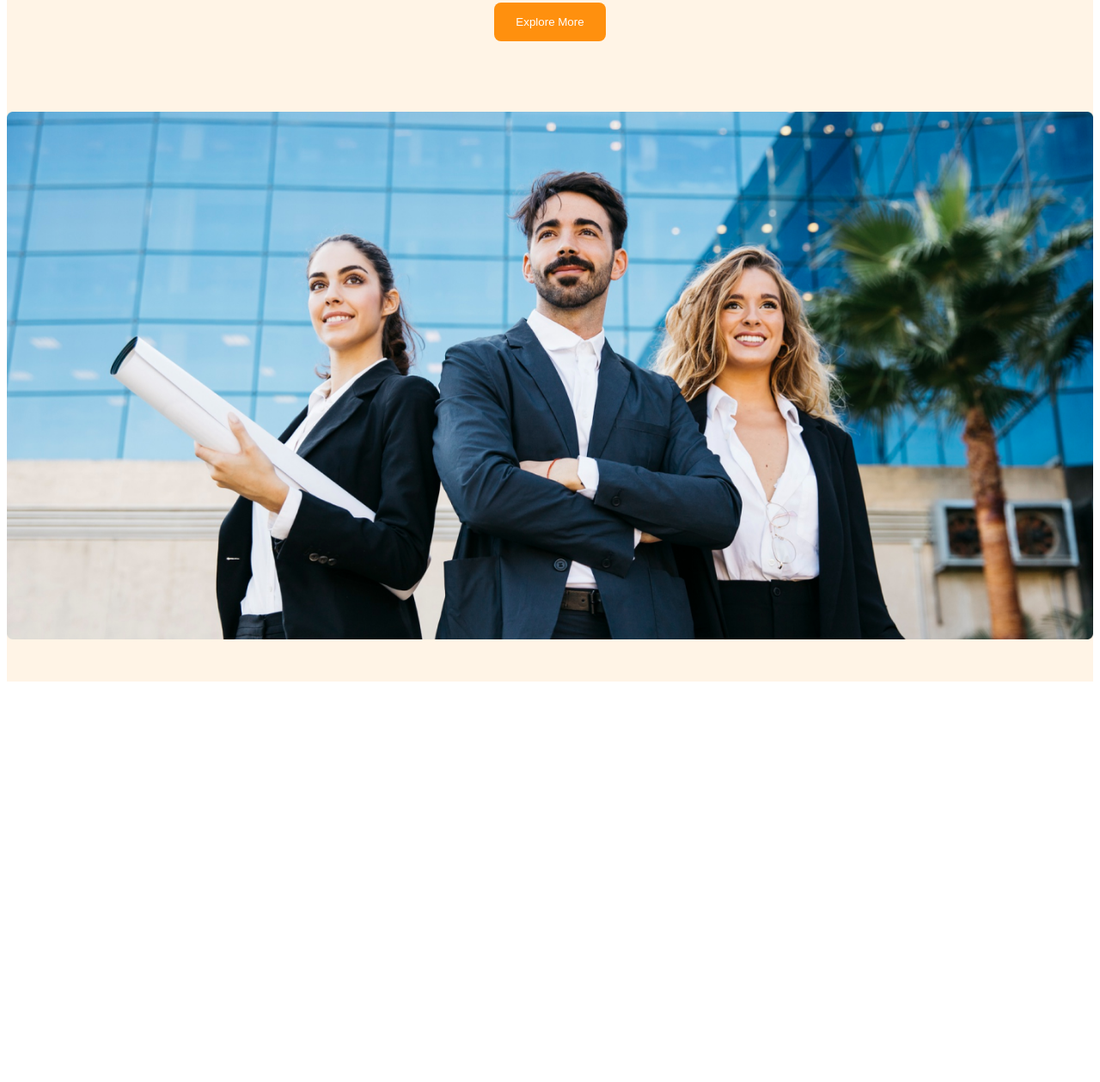
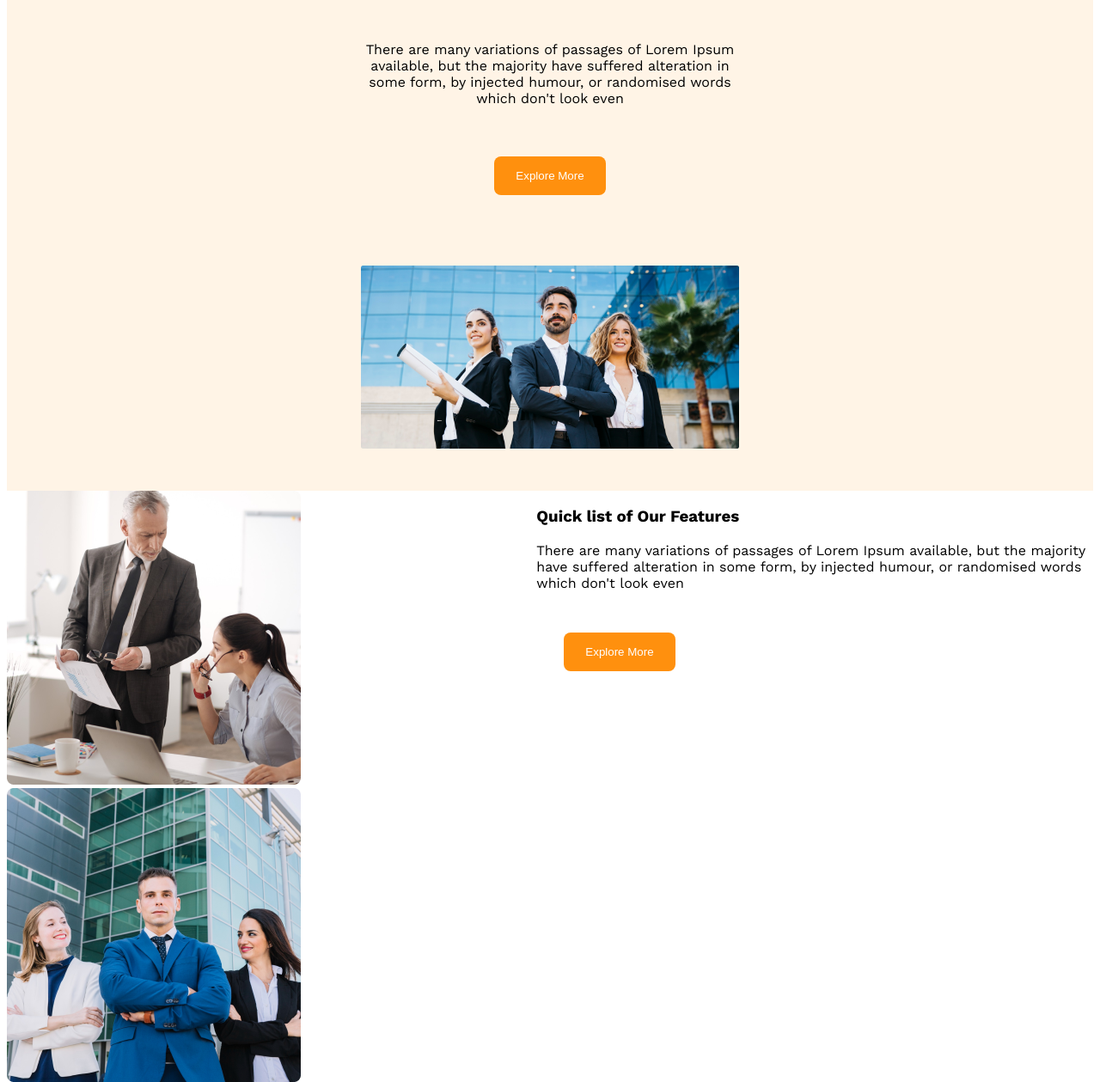
Before and after one commit to sadik111222/-Architects, a plain HTML site: page index.html in a window 1280 px wide. Shown: the part 542-1801 px from the top of the page at 86% size. Before the commit the page ends 1343 px from the top, so only its background shows below. Drawn offline with nearby package versions, Linux system fonts and the light colour scheme.

Commit message:
eror fix

```diff
--- a/index.html
+++ b/index.html
@@ -33,15 +33,27 @@
                 <br>Group of Architects
             </h2>
             <p class="banner-p">There are many variations of passages of Lorem Ipsum available, but the majority have suffered alteration in <br> some form, by injected humour, or randomised words which don't look even</p>
-            <button class="banner-button">Explore More</button>
-            <div><img src="./g3-architects-resources/images/banner.png" alt="Banner"></div>
+            <button class="button">Explore More</button>
+            <div><img src="./images/banner.png" alt="Banner"></div>
         </div>
 
     </header>
 
 
-    <main>
-
+    <main class="main-section">
+        <section class="futures-section display-flex">
+            <div class="Features-section">
+                <img src="./images/team1.png" alt="">
+                <img src="./images/team2.png" alt="">
+                <img src="./images/team3.png" alt="">
+                <img src="./images/team4.png" alt="">
+            </div>
+            <div>
+                <h3>Quick list of Our Features</h3>
+                <p>There are many variations of passages of Lorem Ipsum available, but the majority have suffered alteration in some form, by injected humour, or randomised words which don't look even</p>
+                <button class="button">Explore More</button>
+            </div>
+        </section>
     </main>
 
 
--- a/style.css
+++ b/style.css
@@ -20,7 +20,7 @@
     color: #424242;
 }
 .font-dark-3{
-
+    color: rgba(114, 114, 114, 1);
 }
 
 /* -------/* navbar styles ----- */
@@ -56,7 +56,7 @@
     /* margin-top: 63px; */
 }
 .navbar, .banner{
-    max-width: 1440px;
+    max-width: 440px;
     margin: 0px auto;
 }
 .banner{
@@ -70,7 +70,7 @@
     padding-bottom:10px;
 
 }
-.banner-button{
+.button {
     color: rgba(255, 255, 255, 1);
     background-color: rgba(255, 144, 14, 1);
     padding: 15px 25px;
@@ -84,6 +84,18 @@
     padding-top: 50px;
     padding-bottom: 45px;
 }
+.main-section{
+    max-width: 1440px;
+    margin: 0px auto;
+
+}
+.futures-section{
+
+    /* justify-content: center;
+    text-align: center; */
+}
+
+
 @media screen and (max-width:576px){
     .display-flex{
         flex-direction: column;
```
Also changed, not shown: images/architect.png (renamed from g3-architects-resources/images/architect.png), images/banner.png (renamed from g3-architects-resources/images/banner.png), images/icons/customers.png (renamed from g3-architects-resources/images/icons/customers.png), images/icons/email.png (renamed from g3-architects-resources/images/icons/email.png), images/icons/projects.png (renamed from g3-architects-resources/images/icons/projects.png), images/icons/ribon.png (renamed from g3-architects-resources/images/icons/ribon.png), images/sponsors/amazon.png (renamed from g3-architects-resources/images/sponsors/amazon.png), images/sponsors/figma.png (renamed from g3-architects-resources/images/sponsors/figma.png), images/sponsors/google.png (renamed from g3-architects-resources/images/sponsors/google.png), images/sponsors/spotify.png (renamed from g3-architects-resources/images/sponsors/spotify.png), images/sponsors/telerama.png (renamed from g3-architects-resources/images/sponsors/telerama.png), images/team1.png (renamed from g3-architects-resources/images/team1.png), images/team2.png (renamed from g3-architects-resources/images/team2.png), images/team3.png (renamed from g3-architects-resources/images/team3.png), 1 more files, 4 other files.
